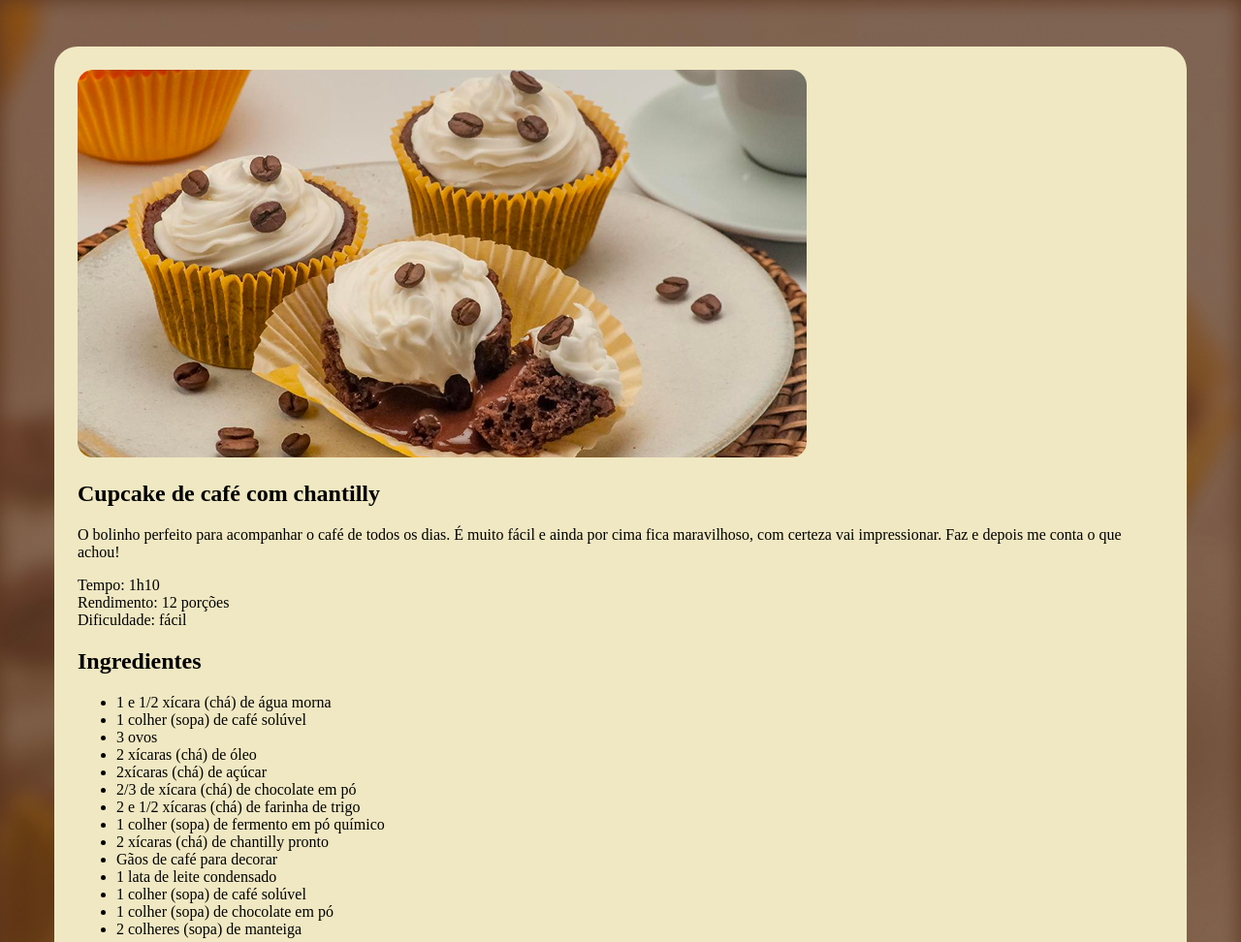
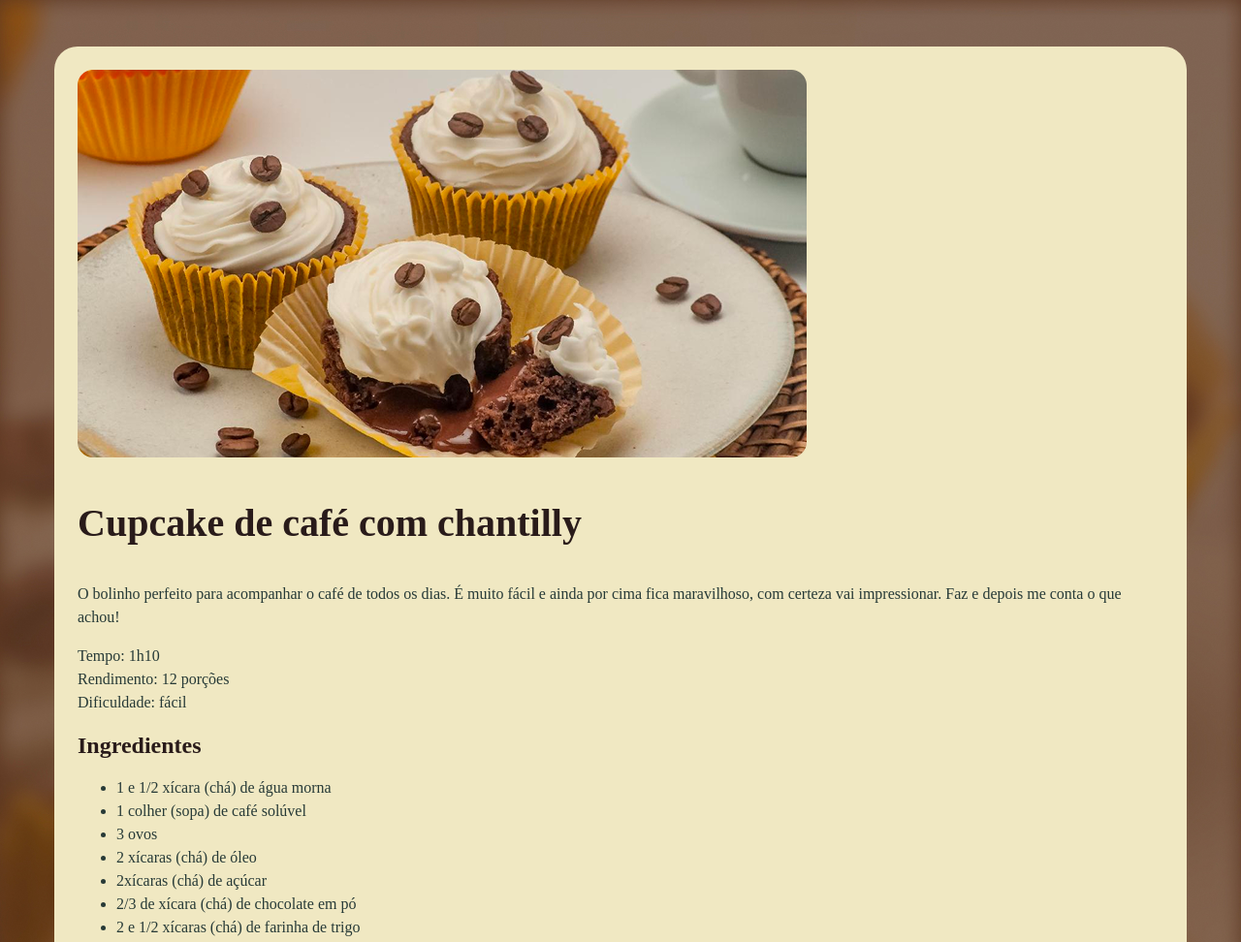
Before and after one commit to esthergabrieela/Projeto, a plain HTML site: page index.html in a window 1280 px wide. Shown: the top 972 px of the page at 97% size. Drawn offline with Linux system fonts and the light colour scheme.

Commit message:
Trabalhando as fontes

```diff
--- a/index.html
+++ b/index.html
@@ -1,11 +1,17 @@
 <!DOCTYPE html>
 <html lang="pt-br">
 <head>
+
+    <link rel="preconnect" href="https://fonts.googleapis.com">
+    <link rel="preconnect" href="https://fonts.gstatic.com" crossorigin>
+
+
     <meta charset="UTF-8">
     <meta name="viewport" content="width=device-width, initial-scale=1.0">
     <title>Página de receita</title>
 
     <link rel="stylesheet" href="style.css"
+    <link href="https://fonts.googleapis.com/css2?family=Alice&display=swap" rel="stylesheet">
 </head>
 <body>
     <div id="page">
--- a/style.css
+++ b/style.css
@@ -1,3 +1,9 @@
+:root {
+    font-family: "Alice", serif;
+    line-height: 150%;
+    color:#273A37;
+}
+
 body {
     background-image: url(assets/bg.jpg);
     background-size: cover;
@@ -13,5 +19,17 @@ body {
     border-radius: 24px;
     /* border-radius borda do site */
     margin: 48px;
+}
 
+h1 {
+    line-height: 140%;
+    font-size: 40px;
 }
+
+h2 {
+    font-size: 24px;
+}
+
+h1, h2 {
+    color: #291B1A;
+}
```
